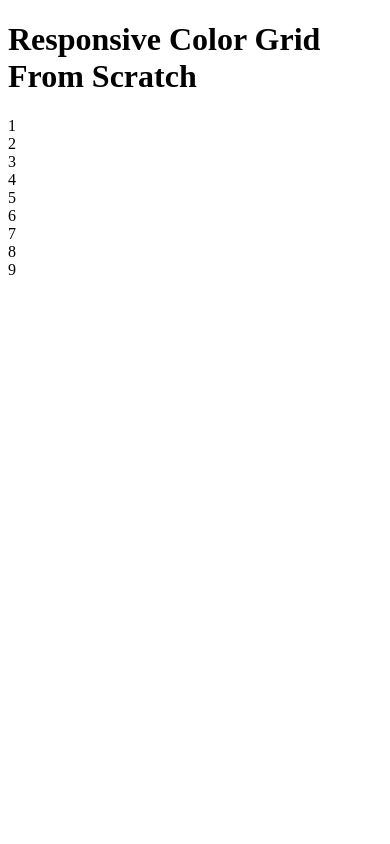
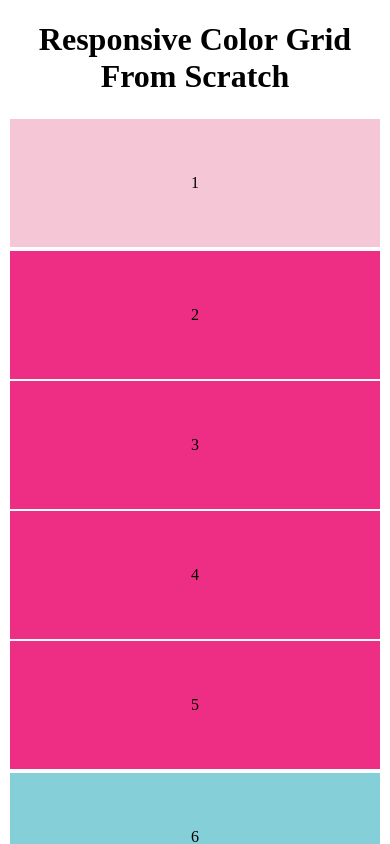
Before and after one commit to kevinkobus/V-School-Exercises, a plain HTML site: page responsive-color-grid/index.html in a window 390 px wide. Shown: the top 844 px of the page. Drawn offline with Linux system fonts and the light colour scheme.

Commit message:
finished responsive color grid

```diff
--- a/responsive-color-grid/style.css
+++ b/responsive-color-grid/style.css
@@ -1,4 +1,4 @@
-@media only screen and (min-width: 768px) {
+/* @media only screen and (min-width: 768px) { */
 
     body {
         text-align: center;
@@ -58,12 +58,16 @@
         background-color: #E76E34;
         flex-grow: 1;
     }
+/* } */
+
+@media only screen and (max-width: 768px) {
+
+    .row {
+        flex-wrap: wrap;
+    }
+
+    .column {
+        flex-basis: 100%;
+    }
+
 }
-
-/* @media only screen and (max-width: 767px) {
-
-   #flex-container {
-    display: flex;
-  }
-
-  } */
```
